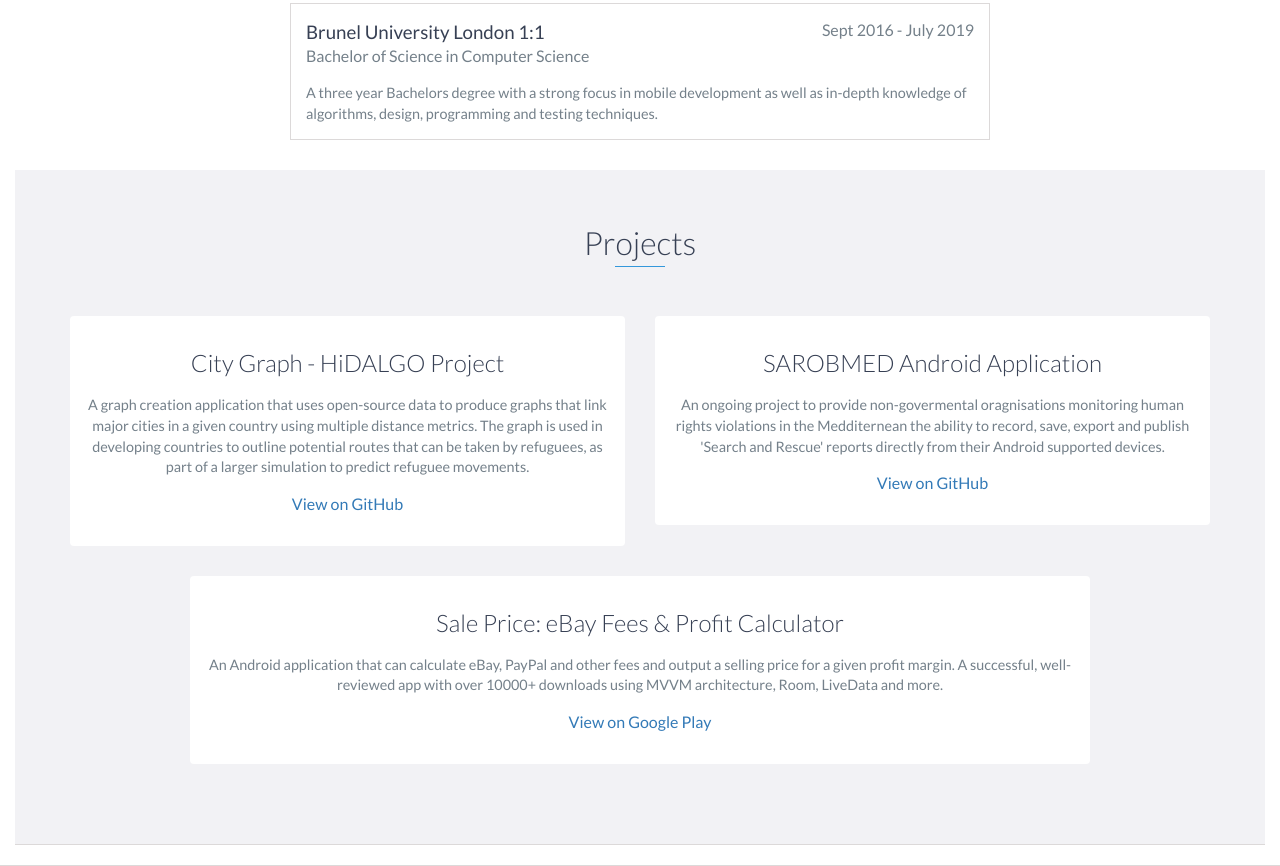
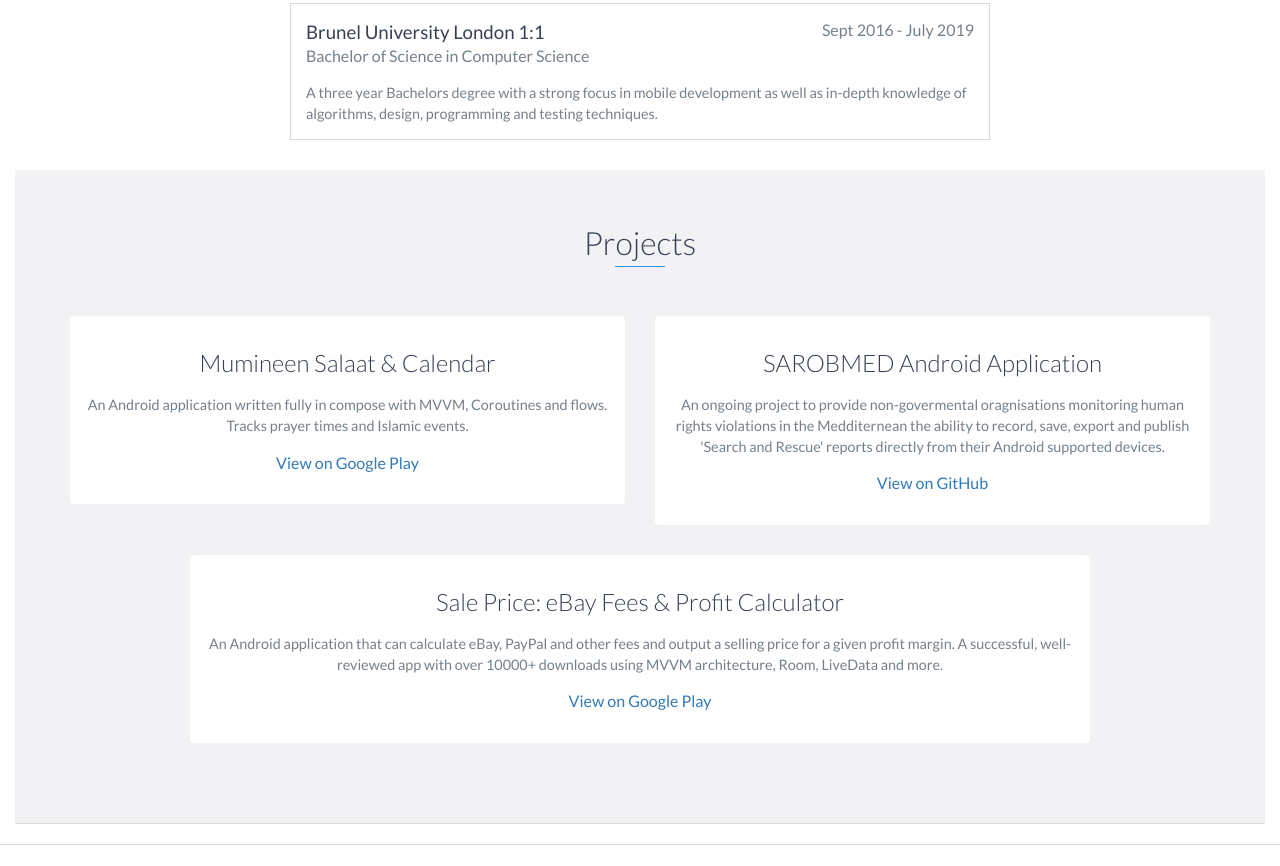
Before and after one commit to qusaizakir/qusaizakir-portfolio, a plain HTML site: page index.html in a window 1280 px wide. Shown: the part 943-1809 px from the top of the page. After the commit the page ends 1788 px from the top, so only its background shows below. Drawn offline with nearby package versions, Linux system fonts and the light colour scheme.

Commit message:
Update index.html

```diff
--- a/index.html
+++ b/index.html
@@ -59,12 +59,11 @@
 	      <div class="col-sm-6">
                 <div class="project no-image">
                     <div class="project-info">
-                        <h3>City Graph - HiDALGO Project</h3>
+                        <h3>Mumineen Salaat & Calendar</h3>
                         <p>
-                            A graph creation application that uses open-source data to produce graphs that link major cities in a given country using multiple distance metrics.
-				The graph is used in developing countries to outline potential routes that can be taken by refuguees, as part of a larger simulation to predict refuguee movements.
+                            An Android application written fully in compose with MVVM, Coroutines and flows. Tracks prayer times and Islamic events.
                         </p>
-                        <a href="https://github.com/qusaizakir/CityGraph">View on GitHub</a>
+                        <a href="https://play.google.com/store/apps/details?id=com.qzakapps.prayertimes&hl=en&gl=US">View on Google Play</a>
                     </div>
                     <!-- End .project-info -->
                  </div>
```
